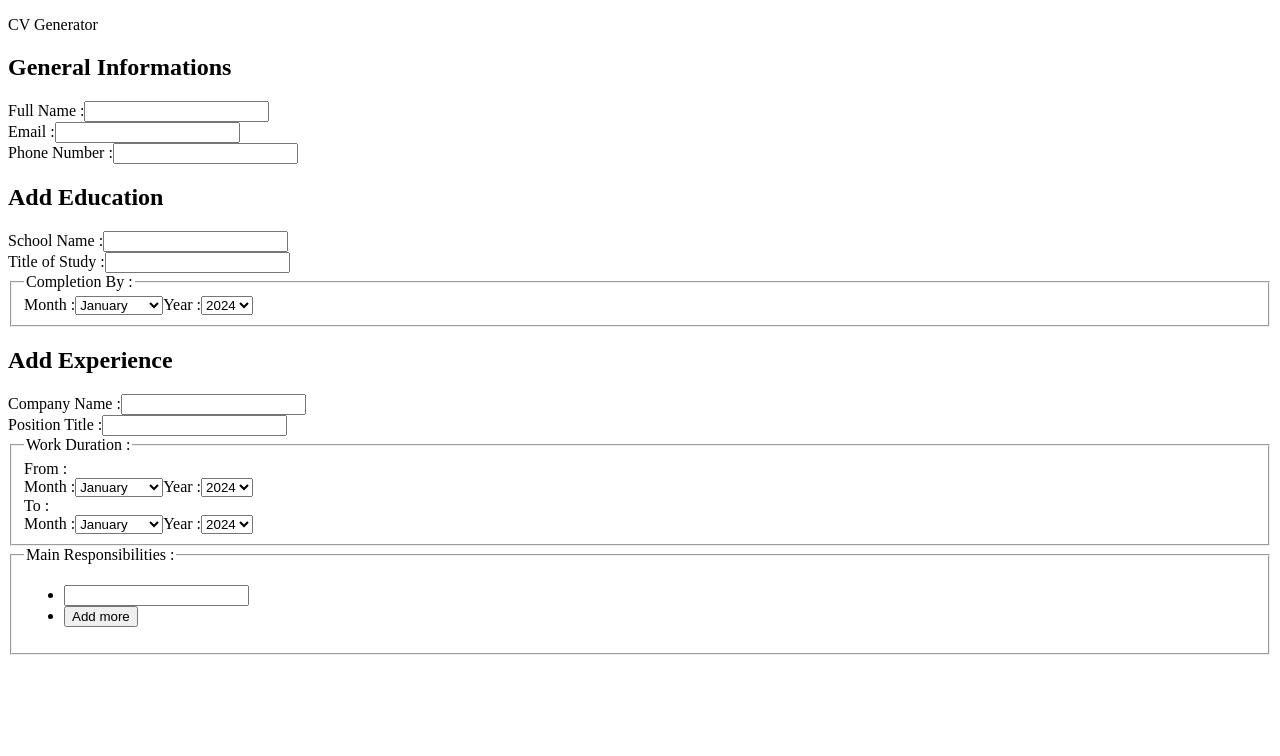
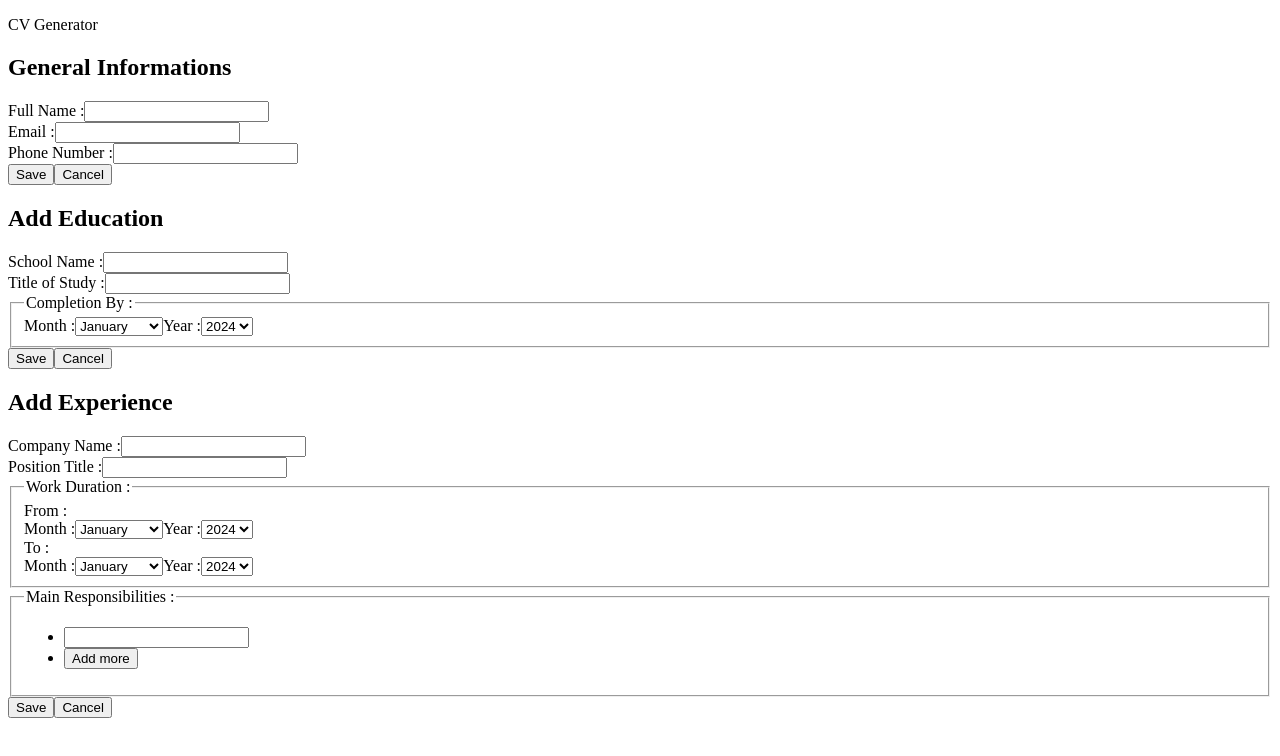
Before and after one commit to MewKay/cv-application, a React (Vite) app: page / in a window 1280 px wide. Shown: the top 756 px of the page. Built offline with nearby package versions, Linux system fonts and the light colour scheme.

Commit message:
Add Save and Cancel buttons to each sections

```diff
--- a/src/components/Education.jsx
+++ b/src/components/Education.jsx
@@ -1,4 +1,6 @@
+import CancelButton from "./CancelButton";
 import MonthSelector from "./MonthSelector";
+import SaveButton from "./SaveButton";
 
 function SchoolNameInput({ className, inputId }) {
   return (
@@ -51,6 +53,11 @@ function Education() {
           inputId={educationEndDateInputId}
           namePartId={namePartId}
         />
+
+        <div className="button-section">
+          <SaveButton />
+          <CancelButton />
+        </div>
       </form>
     </section>
   );
--- a/src/components/Experience.jsx
+++ b/src/components/Experience.jsx
@@ -1,5 +1,7 @@
 import { useState } from "react";
 import MonthSelector from "./MonthSelector";
+import SaveButton from "./SaveButton";
+import CancelButton from "./CancelButton";
 
 function CompanyNameInput({ className, inputId }) {
   return (
@@ -109,6 +111,10 @@ function Experience() {
         />
         <MainRespAdder className={inputClassName} />
       </form>
+      <div className="button-section">
+        <SaveButton />
+        <CancelButton />
+      </div>
     </section>
   );
 }
--- a/src/components/GeneralInfo.jsx
+++ b/src/components/GeneralInfo.jsx
@@ -1,3 +1,6 @@
+import SaveButton from "./SaveButton";
+import CancelButton from "./CancelButton";
+
 function FullNameInput({ className, inputId }) {
   return (
     <div className={className}>
@@ -41,6 +44,11 @@ function GeneralInfo() {
           className={inputClassName}
           inputId={phoneNumberInputId}
         />
+
+        <div className="button-section">
+          <SaveButton />
+          <CancelButton />
+        </div>
       </form>
     </section>
   );
```
